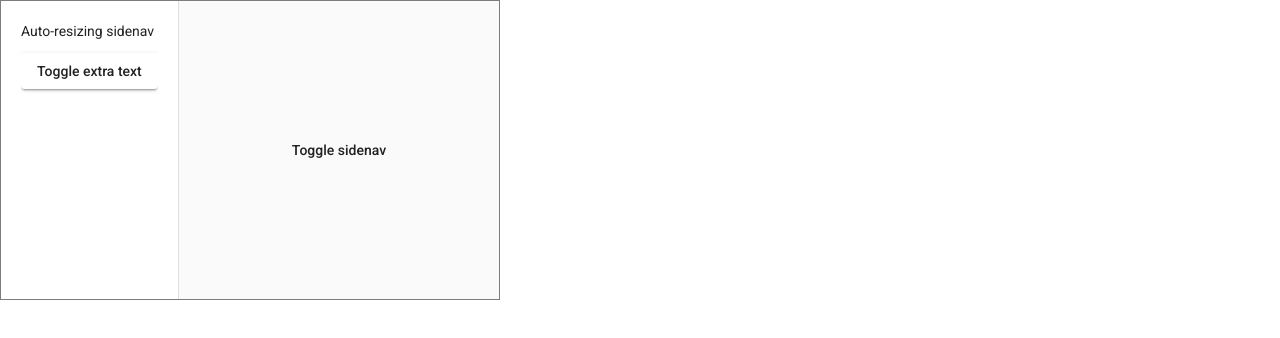
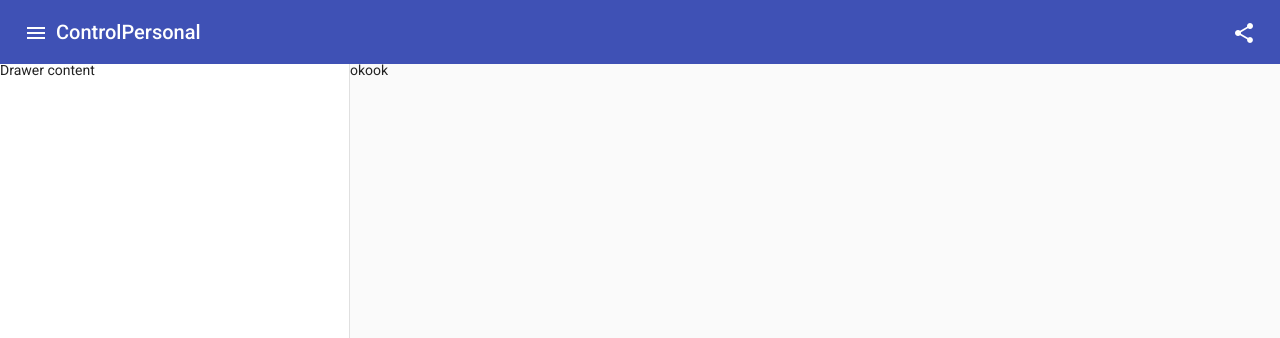
Before and after one commit to edgarjt/controlPersonalFront, an Angular app: page /panel in a window 1280 px wide. Shown: the top 338 px of the page. Built offline with nearby package versions, Linux system fonts and the light colour scheme.

Commit message:
Create dashboard

```diff
--- a/src/app/app.module.ts
+++ b/src/app/app.module.ts
@@ -2,6 +2,7 @@ import { NgModule } from '@angular/core';
 import { BrowserModule } from '@angular/platform-browser';
 import { AppRoutingModule } from './app-routing.module';
 import { AppComponent } from './app.component';
+import { SharedModule } from "./shared.module";
 import { BrowserAnimationsModule } from '@angular/platform-browser/animations';
 import { MaterialModule } from "./material.module";
 import { LoginComponent } from './login/login.component';
@@ -20,6 +21,7 @@ import { ReactiveFormsModule } from "@angular/forms";
     BrowserAnimationsModule,
     MaterialModule,
     ReactiveFormsModule,
+    SharedModule,
   ],
   providers: [],
   bootstrap: [AppComponent]
--- a/src/app/panel/panel.component.css
+++ b/src/app/panel/panel.component.css
@@ -1,16 +1,9 @@
-.example-container {
-  width: 500px;
-  height: 300px;
-  border: 1px solid rgba(0, 0, 0, 0.5);
+.pt-60 {
+  margin-top: 60px;
 }
-
-.example-sidenav-content {
-  display: flex;
-  height: 100%;
-  align-items: center;
-  justify-content: center;
+.sidenav {
+  width: 350px;
 }
-
-.example-sidenav {
-  padding: 20px;
+.nav-spacer {
+  flex: 1 1 auto;
 }
--- a/src/app/panel/panel.component.html
+++ b/src/app/panel/panel.component.html
@@ -1,16 +1,20 @@
-<mat-drawer-container class="example-container" autosize>
-  <mat-drawer #drawer class="example-sidenav" mode="side" opened>
-    <p>Auto-resizing sidenav</p>
-    <p *ngIf="showFiller">Lorem, ipsum dolor sit amet consectetur.</p>
-    <button (click)="showFiller = !showFiller" mat-raised-button>
-      Toggle extra text
-    </button>
+<mat-toolbar color="primary" class="fixed-top">
+  <button mat-icon-button (click)="drawer.toggle()" class="example-icon" aria-label="Example icon-button with menu icon">
+    <mat-icon>menu</mat-icon>
+  </button>
+  <span>ControlPersonal</span>
+  <span class="nav-spacer"></span>
+  <button mat-icon-button class="example-icon" aria-label="Example icon-button with share icon">
+    <mat-icon>share</mat-icon>
+  </button>
+</mat-toolbar>
+
+<mat-drawer-container class="vh-100" >
+  <mat-drawer #drawer class="pt-60 sidenav" mode="side" opened>
+    Drawer content
   </mat-drawer>
 
-  <div class="example-sidenav-content">
-    <button type="button" mat-button (click)="drawer.toggle()">
-      Toggle sidenav
-    </button>
-  </div>
-
+  <mat-drawer-content class="pt-60">
+    <p>okook</p>
+  </mat-drawer-content>
 </mat-drawer-container>
--- a/src/styles.css
+++ b/src/styles.css
@@ -30,3 +30,7 @@ body { margin: 0; font-family: Roboto, "Helvetica Neue", sans-serif; }
 .mt-4 {
   margin-top: 20px;
 }
+.fixed-top {
+  position: fixed;
+  z-index: 2;
+}
```
Also changed, not shown: src/app/shared.module.ts (+7 -2 lines).
